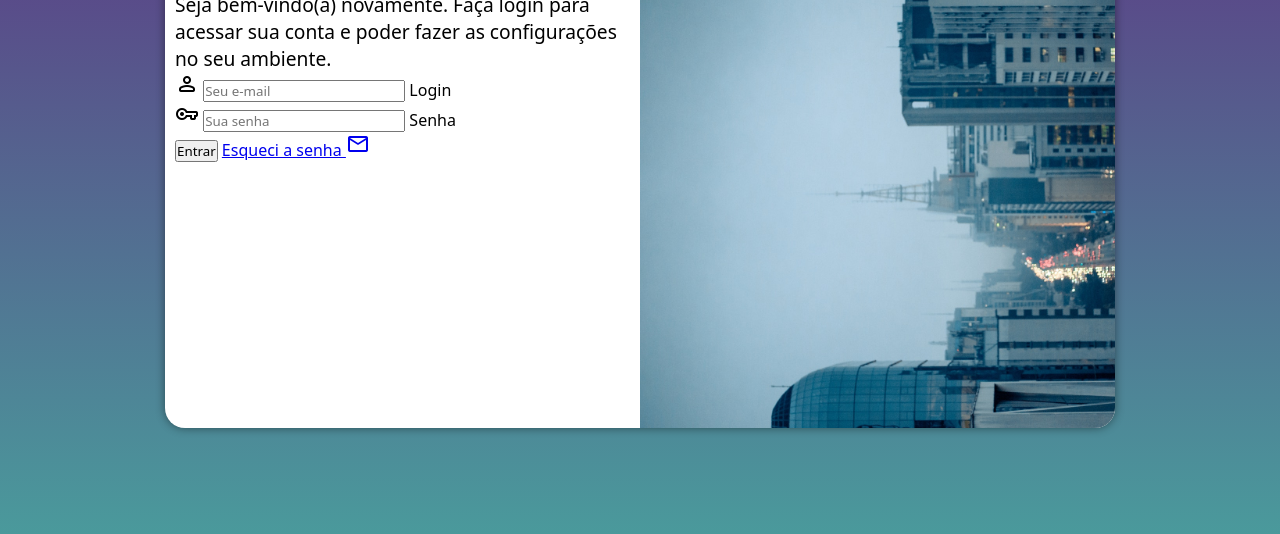
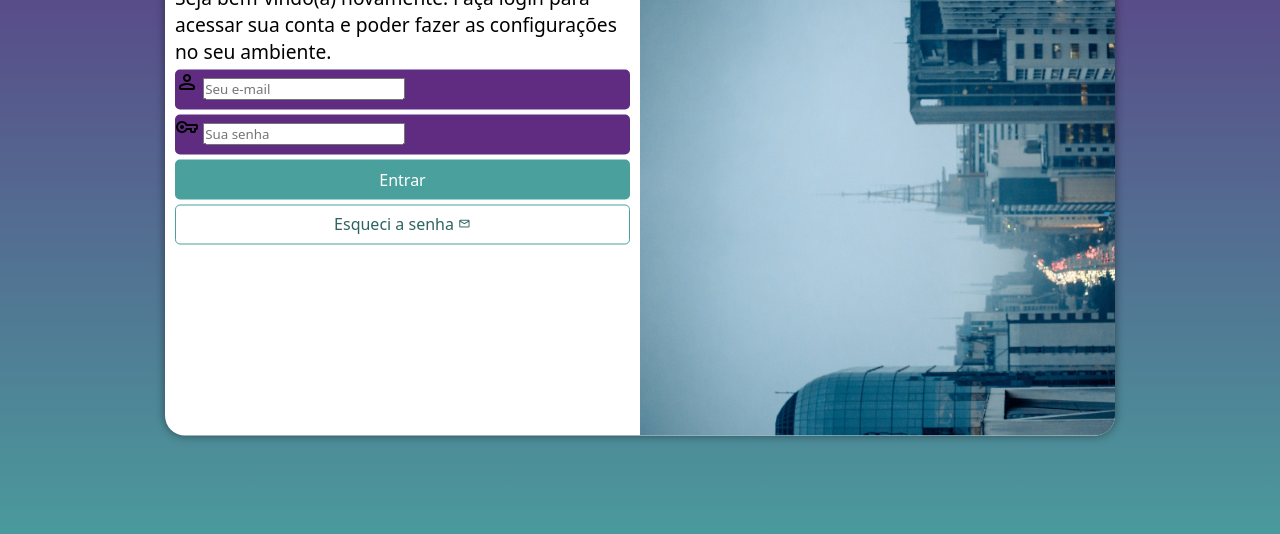
Before and after one commit to Luc4sFreire/projeto-login, a plain HTML site: page index.html in a window 1280 px wide. Shown: the part 222-756 px from the top of the page. Drawn offline with nearby package versions, Linux system fonts and the light colour scheme.

Commit message:
atualização estilo

```diff
--- a/estilos/style.css
+++ b/estilos/style.css
@@ -3,6 +3,8 @@
 :root{
     --cor1: #49a09d;
     --cor2: #5f2c82;
+    --cor3: #2d6462;
+    --cor4: #6cd3cf;
 
     --font-padrao: system-ui, -apple-system, BlinkMacSystemFont, 'Segoe UI', Roboto, Oxygen, Ubuntu, Cantarell, 'Open Sans', 'Helvetica Neue', sans-serif;
 }
@@ -34,7 +36,7 @@ main{
     transform: translate(-50%, -50%);
     background-color: white;
     width: 250px;
-    height: 500px;
+    height: 515px;
     border-radius: 20px;
     overflow: hidden;
     box-shadow: 0px 0px 10px rgba(0,0,0,0.450);
@@ -63,3 +65,53 @@ main{
 #form p{
     font-size: 0.8em;
 }
+
+.campo{
+    display: block;
+    background-color: var(--cor2);
+    width: 100%;
+    height: 40px;
+    border-radius: 5px;
+    margin: 5px 0;
+}
+
+form label{display: none;}
+
+form > input[type=submit]{
+    display: block;
+    font-size: 1em;
+    width: 100%;
+    height: 40px;
+    background-color: var(--cor1);
+    color: white;
+    border: none;
+    border-radius: 5px;
+    cursor: pointer;
+}
+
+form > input[type=submit]:hover{
+    background-color: var(--cor3);
+}
+
+.btn{
+    display: block;
+    text-align: center;
+    font-size: 1em;
+    width: 100%;
+    height: 40px;
+    color: var(--cor3);
+    padding-top: 7px;
+    margin-top: 5px;
+    background-color: white;
+    border: 1px solid var(--cor1);
+    border-radius: 5px;
+    text-decoration: none;
+}
+
+.btn:hover{
+    background-color: var(--cor4);
+}
+
+.btn span{
+    font-size: 0.8em;
+}
--- a/index.html
+++ b/index.html
@@ -28,7 +28,7 @@
                         <label for="isenha">Senha</label>
                     </div>
                     <input type="submit" value="Entrar">
-                    <a href="esqueci.html">Esqueci a senha <span class="material-symbols-rounded">email</span></a>
+                    <a href="esqueci.html" class="btn">Esqueci a senha <span class="material-symbols-rounded">email</span></a>
                 </form>
             </div>
         </section>
```
